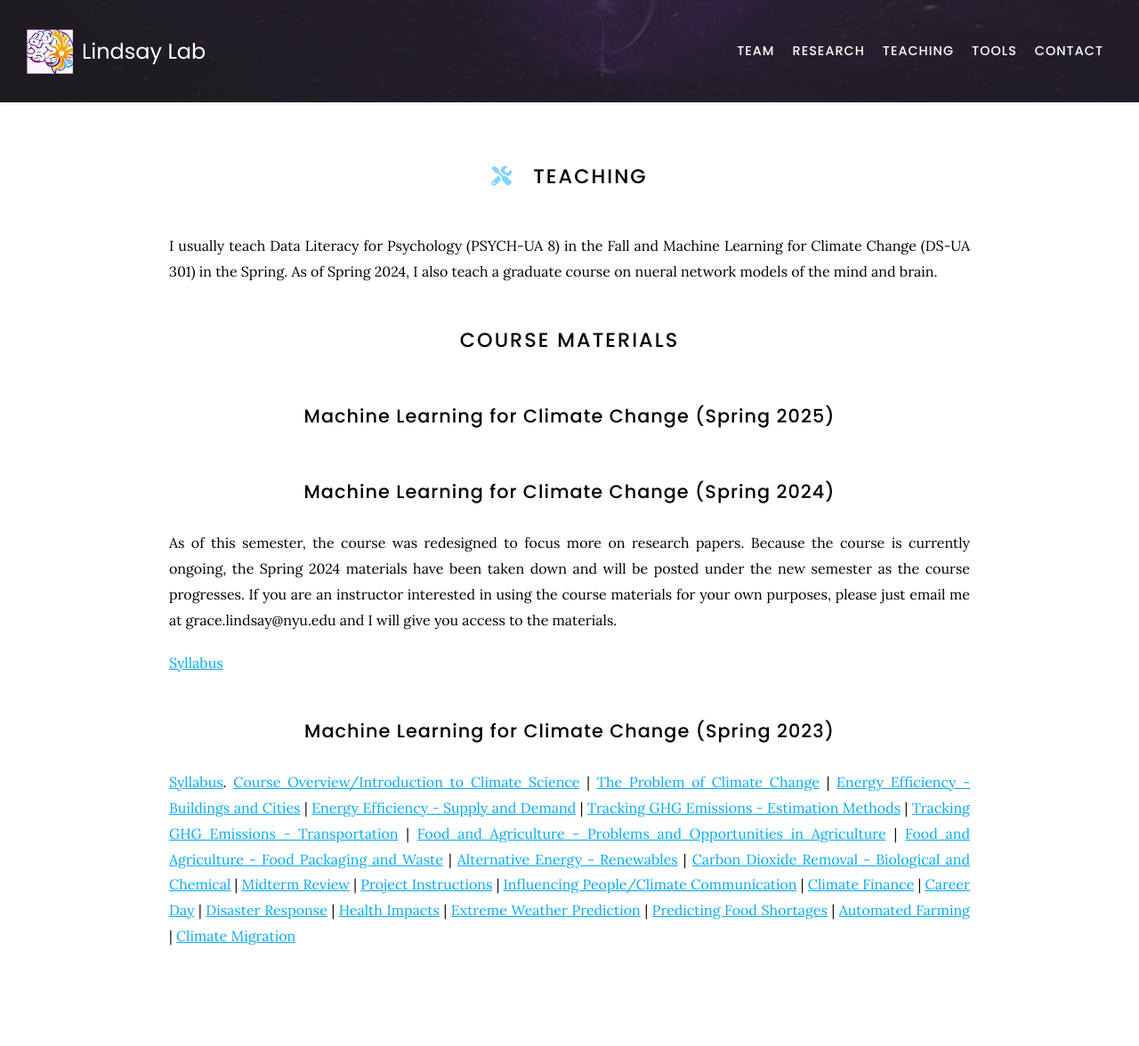
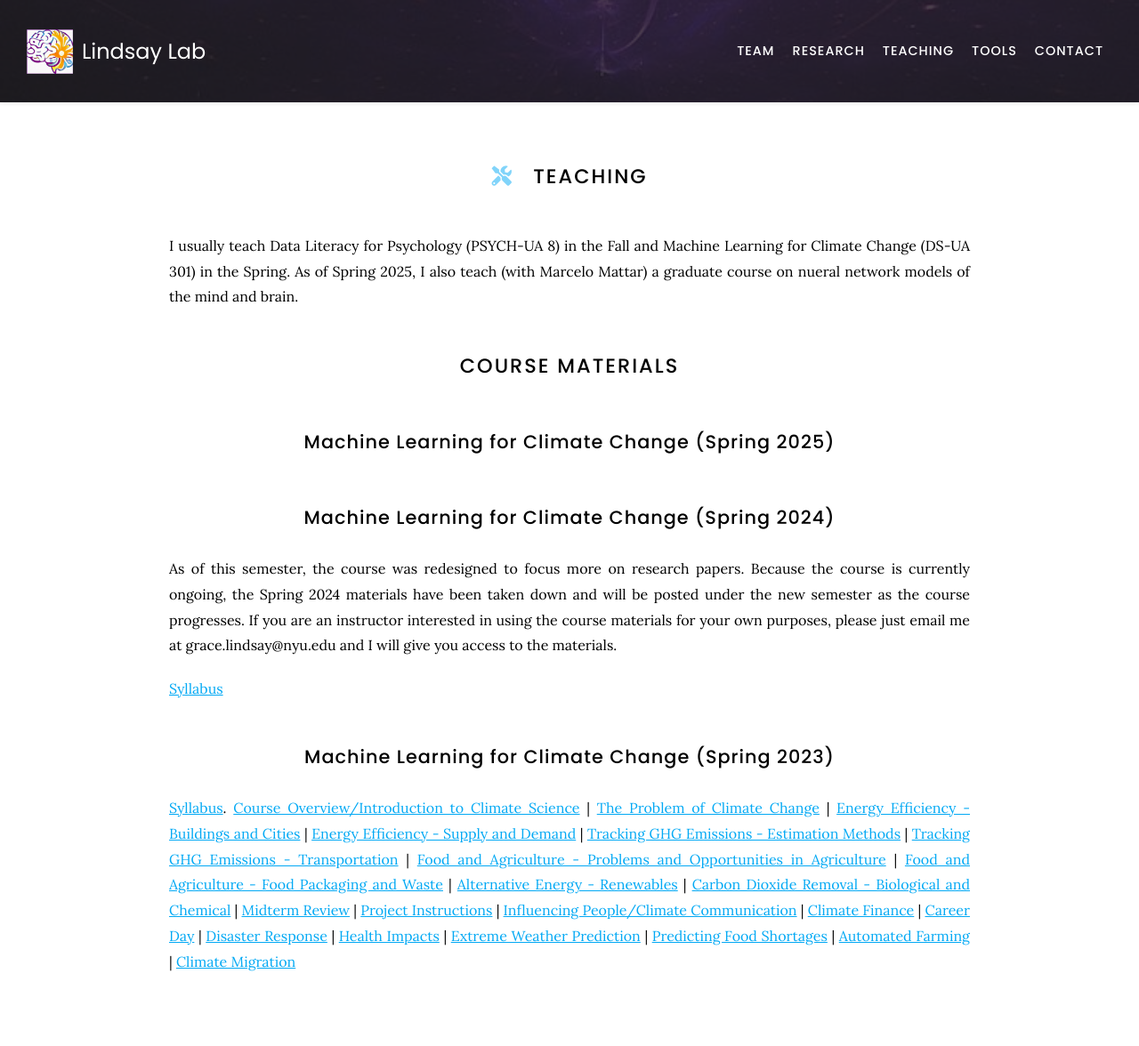
Before and after one commit to Lindsay-Lab/lindsay-lab.github.io, a Jekyll site: the page built from teaching/index.md, in a window 1280 px wide. Shown: the whole page at 89% size. Built offline with Jekyll 4.4.1, drawn with Linux system fonts in a browser that asks for light colours; nearby versions of some CDN libraries; before the commit the page ends 1147 px from its top, so only the background shows below that.

Commit message:
Update index.md

```diff
--- a/teaching/index.md
+++ b/teaching/index.md
@@ -7,7 +7,7 @@ nav:
 
 # <i class="fas fa-tools"></i>Teaching
 
-I usually teach Data Literacy for Psychology (PSYCH-UA 8) in the Fall and Machine Learning for Climate Change (DS-UA 301) in the Spring. As of Spring 2024, I also teach a graduate course on nueral network models of the mind and brain.
+I usually teach Data Literacy for Psychology (PSYCH-UA 8) in the Fall and Machine Learning for Climate Change (DS-UA 301) in the Spring. As of Spring 2025, I also teach (with Marcelo Mattar) a graduate course on nueral network models of the mind and brain.
 
 # Course Materials
 ## Machine Learning for Climate Change (Spring 2025)
```
